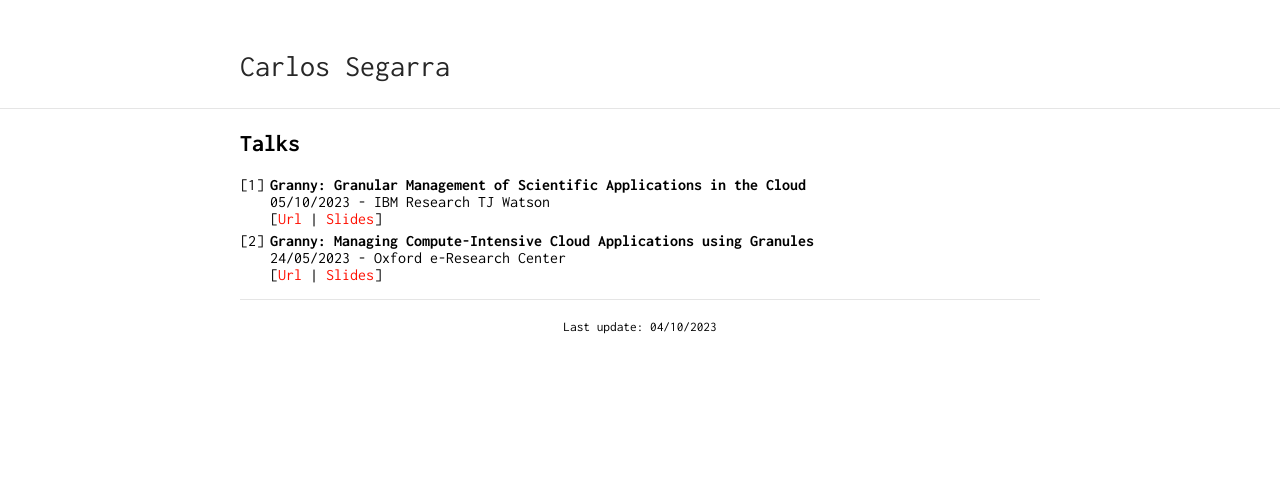
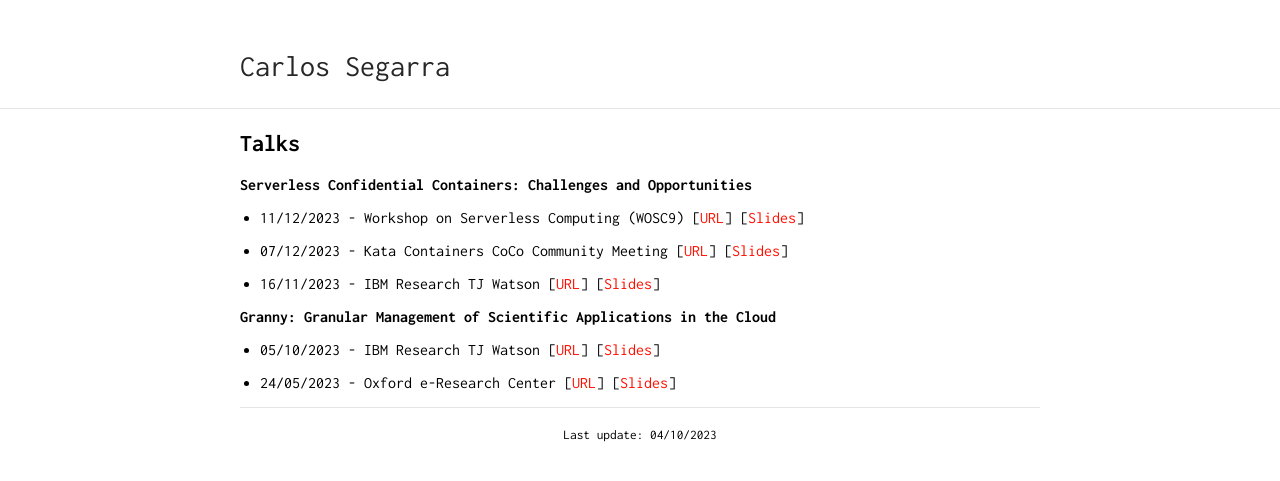
Before and after one commit to csegarragonz/csg-web, a Jekyll site: the page built from pages/talks.md, in a window 1280 px wide. Shown: the top 481 px of the page. Built offline with Jekyll 4.4.1, drawn with Linux system fonts in a browser that asks for light colours; our own code applies the rules of GitHub Pages for plain Markdown files.

Commit message:
talks: automate talk generation body

```diff
--- a/_config.yml
+++ b/_config.yml
@@ -168,3 +168,29 @@ Kollaps is fully decentralized, agnostic of the application language and transpo
     pdf: "{{ site.url }}/assets/papers/DAIS2019_UsingTEE.pdf"
     abstract: " Processing sensitive data, such as those produced by body sensors, on third-party untrusted clouds is particularly challenging without compromising the privacy of the users generating it. Typically, these sensors generate large quantities of continuous data in a streaming fashion. Such vast amount of data must be processed efficiently and securely, even under strong adversarial models. The recent introduction in the mass-market of consumer-grade processors with Trusted Execution Environments (TEEs), such as Intel SGX, paves the way to implement solutions that overcome less flexible approaches, such as those atop homomorphic encryption. We present a secure streaming processing system built on top of Intel SGX to showcase the viability of this approach with a system specifically fitted for medical data. We design and fully implement a prototype system that we evaluate with several realistic datasets. Our experimental results show that the proposed system achieves modest overhead compared to vanilla Spark while offering additional protection guarantees under powerful attackers and threat models.
 "
+
+talks:
+  - project: "Serverless Confidential Containers: Challenges and Opportunities"
+    talks:
+      - date: "11/12/2023"
+        venue: "Workshop on Serverless Computing (WOSC9)"
+        url: "https://www.serverlesscomputing.org/wosc9/demos/d20"
+        slides: "{{ site.url }}/assets/talks/CoCo_Serverless_WOSC.pptx"
+      - date: "07/12/2023"
+        venue: "Kata Containers CoCo Community Meeting"
+        url: "https://docs.google.com/document/d/1E3GLCzNgrcigUlgWAZYlgqNTdVwiMwCRTJ0QnJhLZGA/edit#heading=h.tq3g88t4cu45"
+        slides: "{{ site.url }}/assets/talks/CoCo_Serverless_KataCM.pdf"
+      - date: "16/11/2023"
+        venue: "IBM Research TJ Watson"
+        url: "broken"
+        slides: "broken"
+  - project: "Granny: Granular Management of Scientific Applications in the Cloud"
+    talks:
+      - date: "05/10/2023"
+        venue: "IBM Research TJ Watson"
+        url: "broken"
+        slides: "broken"
+      - date: "24/05/2023"
+        venue: "Oxford e-Research Center"
+        url: "https://oerc.ox.ac.uk/events/granny-managing-compute-intensive-cloud-applications-using-granules-carlos-segarra/"
+        slides: "broken"
--- a/pages/talks.md
+++ b/pages/talks.md
@@ -5,9 +5,9 @@ permalink: /pages/talks
 
 ## Talks
 
-1. **Granny: Granular Management of Scientific Applications in the Cloud** \\
-05/10/2023 - IBM Research TJ Watson \\
-[[Url](broken) | [Slides](broken)]
-1. **Granny: Managing Compute-Intensive Cloud Applications using Granules** \\
-24/05/2023 - Oxford e-Research Center \\
-[[Url](https://oerc.ox.ac.uk/events/granny-managing-compute-intensive-cloud-applications-using-granules-carlos-segarra/) | [Slides](broken)]
+{% for talks in site.talks %}
+**{{ talks.project}}**
+{% for talk in talks.talks %}
+- {{ talk.date }} - {{ talk.venue }} [[URL]({{ talk.url }})] [[Slides]({{ talk.slides }})]
+{% endfor %}
+{% endfor %}
```
Also changed, not shown: 2 other files.
